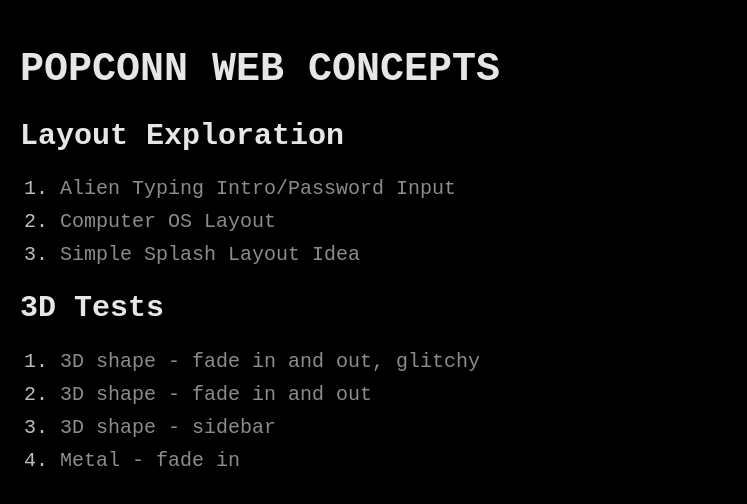
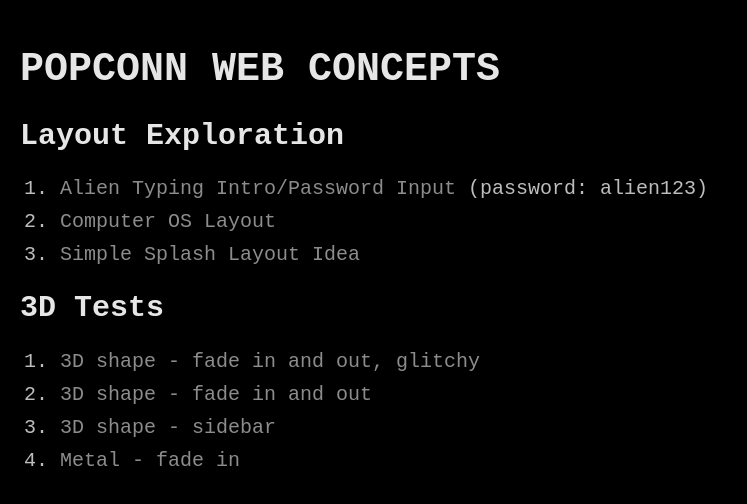
Before and after one commit to ryandavi/popconn-tests, a plain HTML site: page index.html in a window 1280 px wide. Shown: the whole page, without its empty margins (0-747 px from the left). Drawn offline with Linux system fonts and the light colour scheme.

Commit message:
add password

```diff
--- a/index.html
+++ b/index.html
@@ -42,7 +42,7 @@
   <h1>POPCONN WEB CONCEPTS</h1>
   <h2>Layout Exploration</h2>
   <ol>
-    <li><a href="alien.html">Alien Typing Intro/Password Input</a></li>
+    <li><a href="alien.html">Alien Typing Intro/Password Input</a> (password: alien123)</li>
     <li><a href="layout.html">Computer OS Layout</a></li>
     <li><a href="splash.html">Simple Splash Layout Idea</a></li>
   </ol>
```
